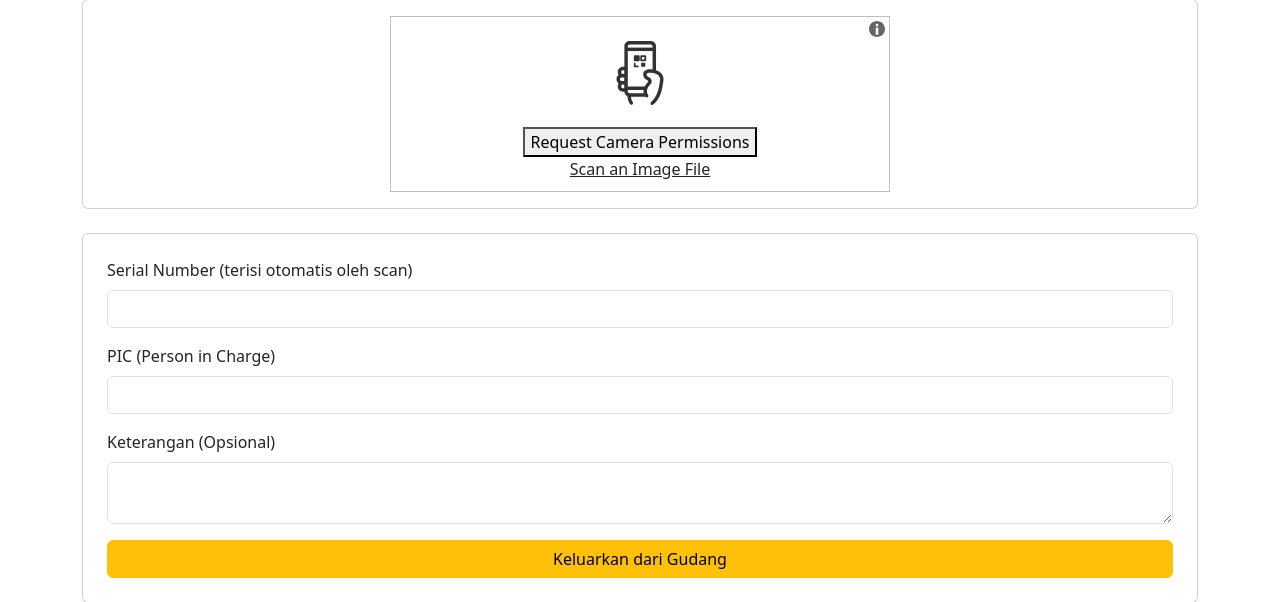
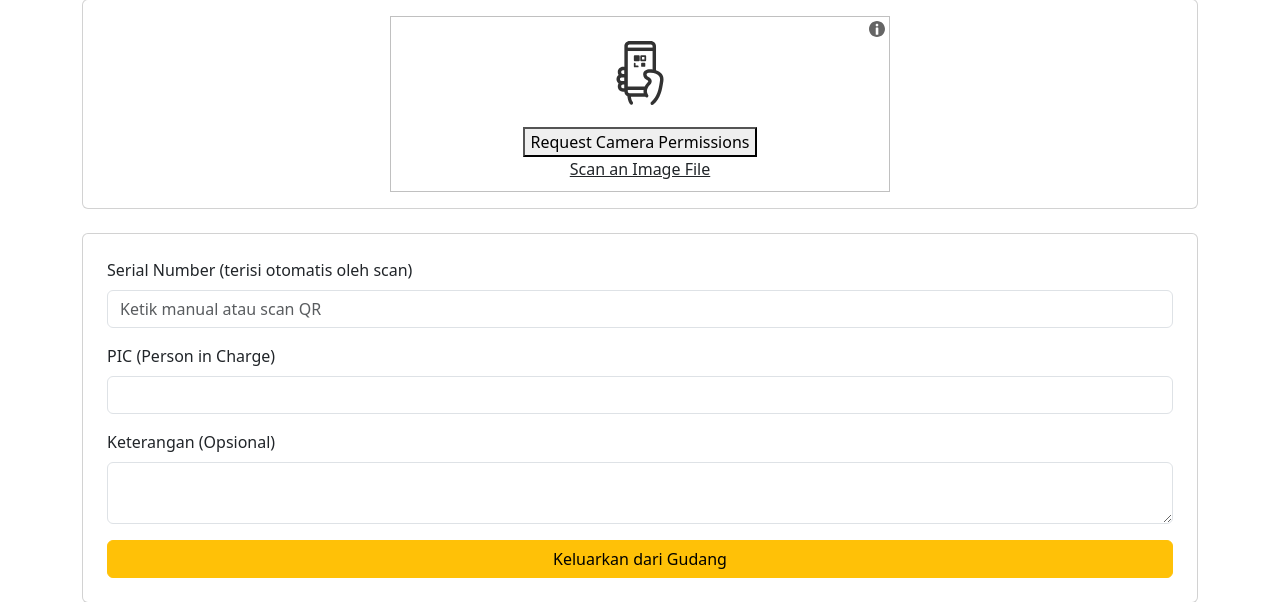
Before and after one commit to farizbima/tps-inventory-project, a Flask app: page /pengeluaran in a window 1280 px wide. Shown: the part 175-777 px from the top of the page. Run offline with Flask 3, Linux system fonts and the light colour scheme; some libraries are stand-ins or nearby versions.

Commit message:
little bit of adjusment

```diff
--- a/app/templates/pengeluaran.html
+++ b/app/templates/pengeluaran.html
@@ -13,7 +13,7 @@
     <form method="POST" action="/pengeluaran" class="card p-4 mt-4">
         <div class="mb-3">
             <label for="serial_number" class="form-label">Serial Number (terisi otomatis oleh scan)</label>
-            <input type="text" class="form-control" id="serial_number" name="serial_number" required readonly>
+            <input type="text" class="form-control" id="serial_number" name="serial_number" required placeholder="Ketik manual atau scan QR">
         </div>
         <div class="mb-3">
             <label for="pic" class="form-label">PIC (Person in Charge)</label>
```
